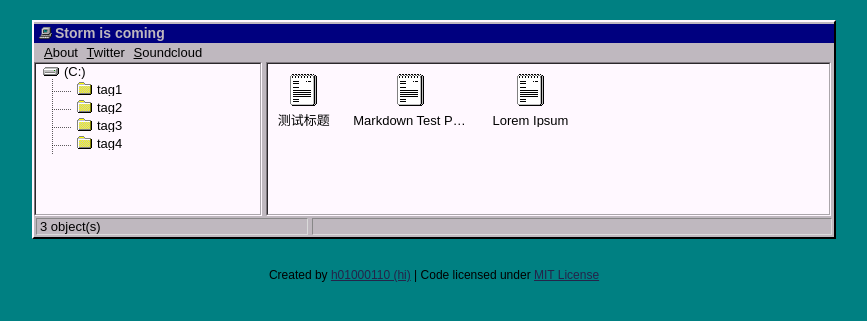
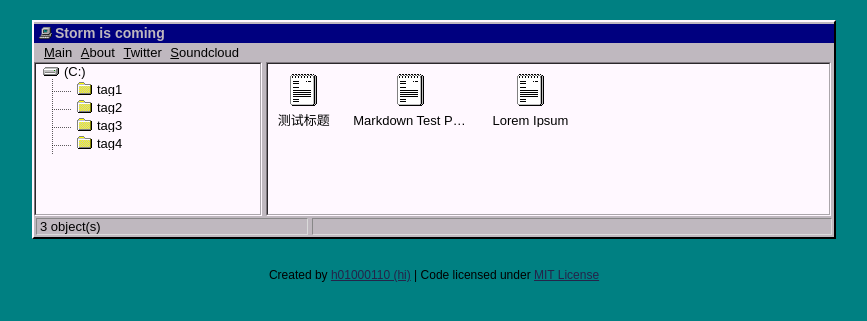
Before and after one commit to stormjokester/stormjokester.github.io, a Jekyll site: the page built from index.html, in a window 1280 px wide. Shown: the top 321 px of the page, without its empty margins (206-1073 px from the left). Built offline with Jekyll 4.4.1, drawn with Linux system fonts in a browser that asks for light colours.

Commit message:
Update topbar.html

```diff
--- a/_includes/topbar.html
+++ b/_includes/topbar.html
@@ -1,5 +1,6 @@
 <ul class="topbar">
+	<a href="/"><li><u>M</u>ain</li></a>
 	<a href="/me"><li><u>A</u>bout</li></a>
-	<a href="http://twitter.com/h01000110" target="_blank"><li><u>T</u>witter</li></a>
-	<a href="http://soundcloud.com/h01000110" target="_blank"><li><u>S</u>oundcloud</li></a>
+	<a href="http://twitter.com/" target="_blank"><li><u>T</u>witter</li></a>
+	<a href="http://soundcloud.com/" target="_blank"><li><u>S</u>oundcloud</li></a>
 </ul>
```
